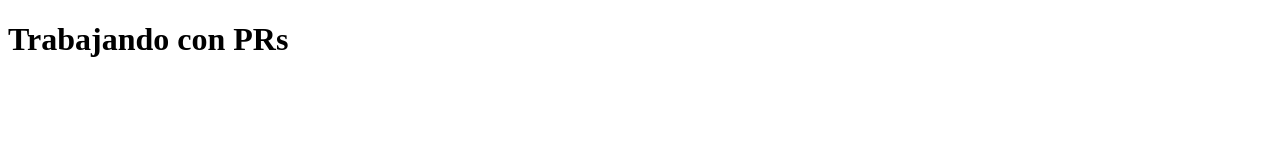
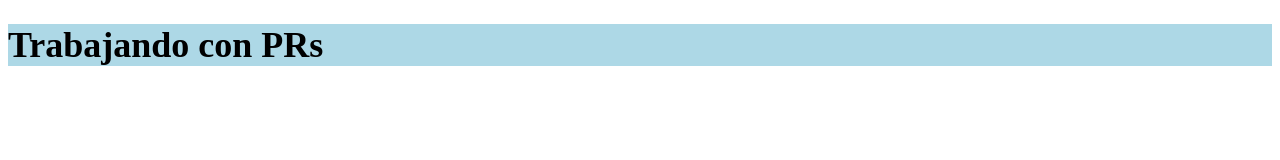
Before and after one commit to AnitaMartinez/trabajo-colaborativo-git, a plain HTML site: page index.html in a window 1280 px wide. Drawn offline with Linux system fonts and the light colour scheme.

Commit message:
Styled header

```diff
--- a/css/styles.css
+++ b/css/styles.css
@@ -0,0 +1,4 @@
+.header {
+    background-color: lightblue;
+    font-size: 18px;
+}
--- a/index.html
+++ b/index.html
@@ -7,7 +7,7 @@
     <link rel="stylesheet" href="./css/styles.css" />
   </head>
   <body>
-    <header>
+    <header class="header">
       <h1>Trabajando con PRs</h1>
     </header>
     <main></main>
```
